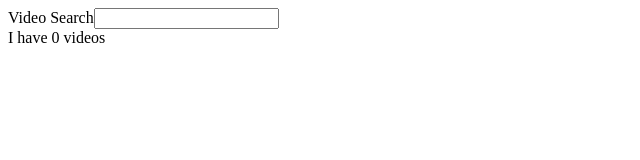
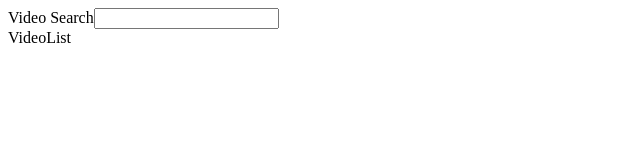
Before and after one commit to tjonesdev-learning/react-redux, a React (Create React App) app in the folder videos/: page / in a window 1280 px wide. Shown: the top 160 px of the page, without its empty margins (0-640 px from the left). Built offline with nearby package versions, Linux system fonts and the light colour scheme; the HTML template or start-up script is replaced by a standard one.

Commit message:
import videolist

```diff
--- a/videos/src/components/App.js
+++ b/videos/src/components/App.js
@@ -1,6 +1,7 @@
 import React from "react";
 import SearchBar from "./SearchBar";
 import youtube from "../apis/youtube";
+import VideoList from "./VideoList";
 
 const KEY = "AIzaSyBEx_YYnT3R1K1LNmcrDHCtP4vcbaNQn1Y";
 
@@ -24,8 +25,8 @@ class App extends React.Component {
 	render() {
 		return (
 			<div className="ui container">
-				<SearchBar onFormSubmit={this.onTermSubmit} />I have{" "}
-				{this.state.videos.length} videos
+				<SearchBar onFormSubmit={this.onTermSubmit} />
+				<VideoList videos={this.state.videos} />
 			</div>
 		);
 	}
```
